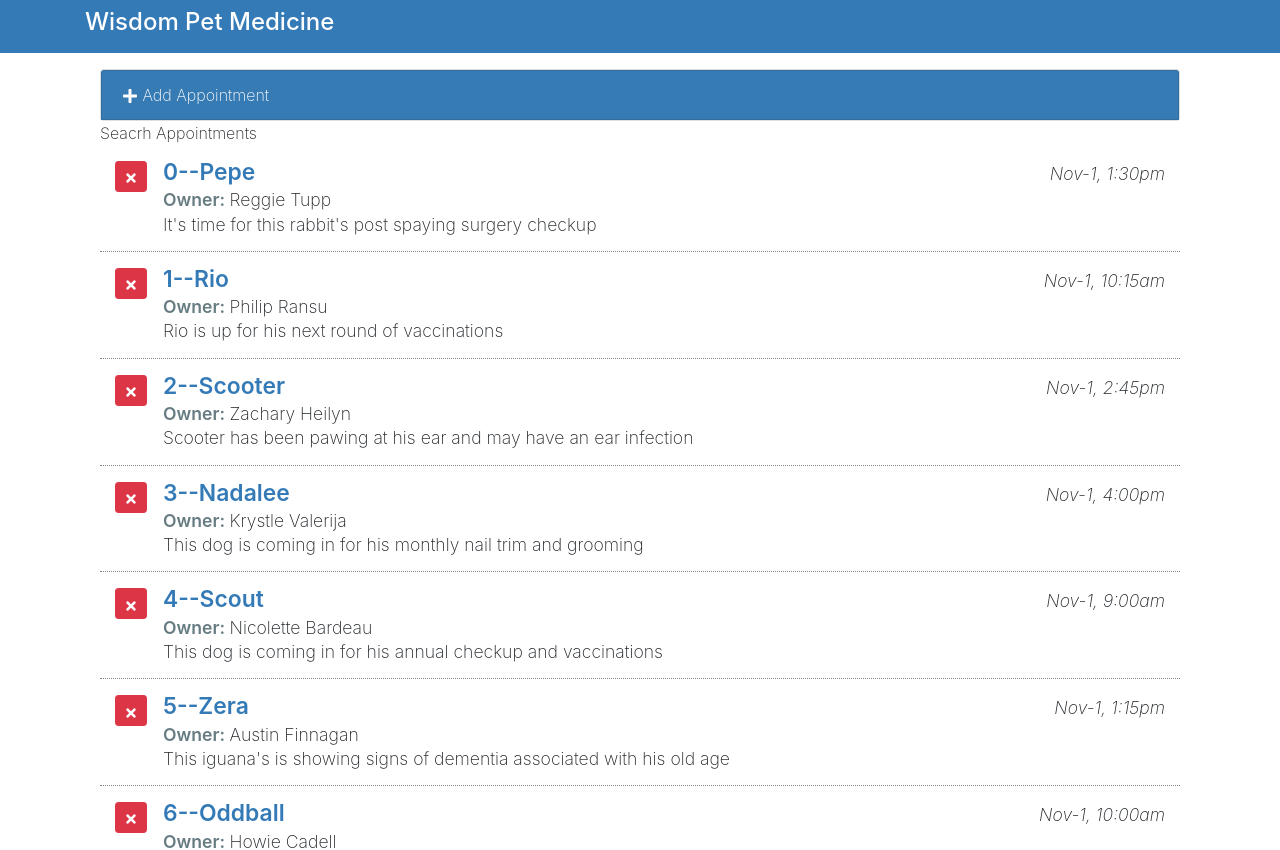
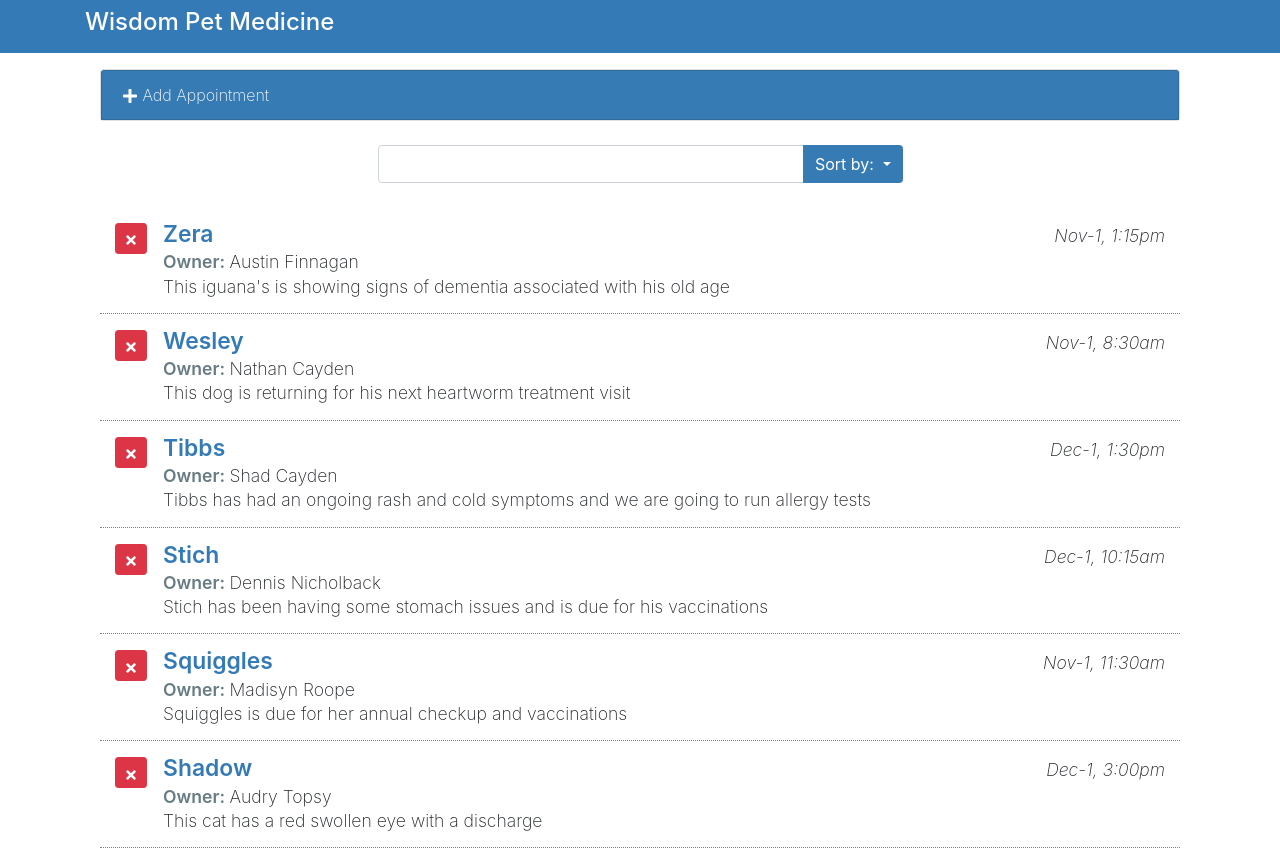
Before and after one commit to subasnet/pet-doc, a React (Create React App) app: page / in a window 1280 px wide. Shown: the top 850 px of the page. Built offline with nearby package versions, Linux system fonts and the light colour scheme.

Commit message:
Preparing search components.

```diff
--- a/src/components/App.js
+++ b/src/components/App.js
@@ -13,7 +13,10 @@ class App extends Component {
               //allows to use this keyword.
     this.state = {
       myAppointments: [],
-      lastIndex: 0
+      lastIndex: 0,
+      formDisplay: false,
+      orderBy: 'petName',
+      orderDir: 'desc'
     };
     this.deleteAppointment = this.deleteAppointment.bind(this);
     this.toggleForm = this.toggleForm.bind(this);
@@ -65,6 +68,25 @@ class App extends Component {
 
   render() {
 
+    let order;
+    let filteredApts = this.state.myAppointments;
+    if(this.state.orderDir === 'asc'){
+      order = 1;
+    } else{
+      order = -1;
+    }
+
+    filteredApts.sort((a,b) => {
+      if(a[this.state.orderBy].toLowerCase() < b[this.state.orderBy].toLowerCase())
+      {
+        return -1 * order;
+      }
+      else
+      {
+        return 1 * order;
+      }
+    })
+
     return (
       <main className="page bg-white" id="petratings">
           <div className="container">
@@ -76,7 +98,7 @@ class App extends Component {
                     toggleForm={this.toggleForm}
                     addAppointment={this.addAppointment}/>
                   <SearchAppointments />
-                  <ListAppointments appointments = {this.state.myAppointments}
+                  <ListAppointments appointments = {filteredApts}
                     deleteAppointment = {this.deleteAppointment}/>
                 </div>
               </div>
--- a/src/components/ListAppointments.js
+++ b/src/components/ListAppointments.js
@@ -26,7 +26,7 @@ class ListAppointments extends Component {
 
                         <div className="pet-info media-body">
                             <div className="pet-head d-flex">
-                                <span className="pet-name">{item.aptId}--{item.petName}</span>
+                                <span className="pet-name">{item.petName}</span>
                                 <span className="apt-date ml-auto">
                                     <Moment
                                         date = {item.aptDate}
--- a/src/components/SearchAppointments.js
+++ b/src/components/SearchAppointments.js
@@ -2,7 +2,50 @@ import React, {Component} from 'react';
 
 class SearchAppointments extends Component {
     render(){
-        return <div>Seacrh Appointments</div>;
+        return (
+            <div className="search-appointments row justify-content-center my-4">
+            <div className="col-md-6">
+              <div className="input-group">
+                <input
+                  id="SearchApts"
+                  type="text"
+                  className="form-control"
+                  aria-label="Search Appointments"
+                />
+                <div className="input-group-append">
+                  <button
+                    type="button"
+                    className="btn btn-primary dropdown-toggle"
+                    data-toggle="dropdown"
+                    aria-haspopup="true"
+                    aria-expanded="false"
+                  >
+                    Sort by: <span className="caret" />
+                  </button>
+
+                  <div className="sort-menu dropdown-menu dropdown-menu-right">
+                    <button className="sort-by dropdown-item" href="#">
+                      Pet Name
+                    </button>
+                    <button className="sort-by dropdown-item" href="#">
+                      Date
+                    </button>
+                    <button className="sort-by dropdown-item" href="#">
+                      Owner
+                    </button>
+                    <div role="separator" className="dropdown-divider" />
+                    <button className="sort-by dropdown-item" href="#">
+                      Asc
+                    </button>
+                    <button className="sort-by dropdown-item" href="#">
+                      Desc
+                    </button>
+                  </div>
+                </div>
+              </div>
+            </div>
+          </div>
+        );
     }
 }
 
```
